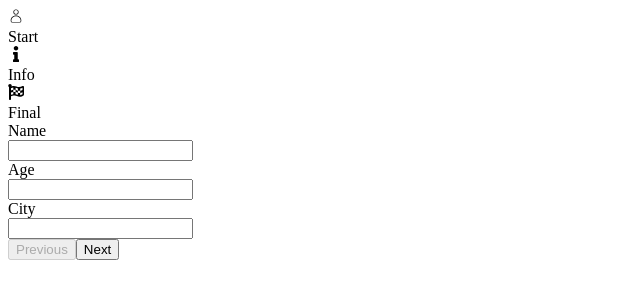
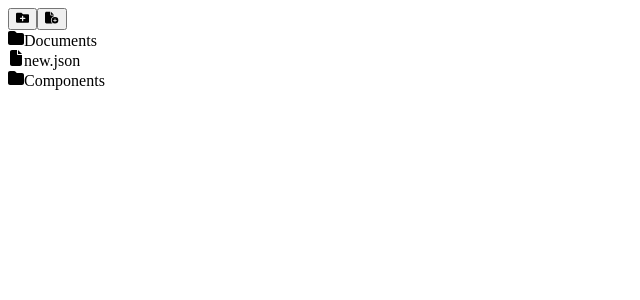
Before and after one commit to dodomyg/React_Quests, a React (Create React App) app: page / in a window 1280 px wide. Shown: the top 300 px of the page, without its empty margins (0-640 px from the left). Built offline with nearby package versions, Linux system fonts and the light colour scheme.

Commit message:
feat : Nested folders.

```diff
--- a/src/App.js
+++ b/src/App.js
@@ -43,7 +43,8 @@ import Deb from "./hooks/debounce/Deb";
 import AllFileUpload from "./hooks/AllFileUpload";
 import UserAutoComplete from "./hooks/UserAutoComplete";
 import ResponsiveHeader from "./hooks/ResponsiveHeader";
-import Main from "./hooks/StepForm/Main";
+import Main from "./hooks/Folders/Main";
+// import Main from "./hooks/StepForm/Main";
 // const LazyLoadingComponent = React.lazy(() =>
 //   import("../src/hooks/LazyLoading")
 // );
@@ -121,7 +122,8 @@ const App = () => {
       {/* <UserAutoComplete/> */}
       {/* <ResponsiveHeader/> */}
       {/* <Main/> */}
-      <Main/>
+      {/* <Main/> */}
+      <Main />
     </div>
   );
 };
--- /dev/null
+++ b/src/hooks/Folders/Child.jsx
@@ -0,0 +1,39 @@
+import { useEffect, useState } from "react";
+import { FaFile, FaFolder } from "react-icons/fa6";
+
+const Child = ({ child, step, setData, file, setFile, setFolder, folder }) => {
+  const [openFolder, setOpenFolder] = useState(false);
+
+  const renderchild = (child, step) => {
+    if (child?.children?.length > 0) {
+      return child?.children?.map((i) => {
+        return <Child key={i?.name} step={step + 1} child={i} />;
+      });
+    }
+    return null;
+  };
+
+  return (
+    <div style={{ marginLeft: `${step * 20}px` }}>
+      {child?.isFolder ? (
+        <div>
+          <div
+            onClick={() => setOpenFolder(!openFolder)}
+            className="flex items-center gap-2"
+          >
+            <FaFolder />
+            {child?.name}
+          </div>
+          {openFolder && renderchild(child, step)}
+        </div>
+      ) : (
+        <div className="flex items-center gap-2">
+          <FaFile />
+          {child?.name}
+        </div>
+      )}
+    </div>
+  );
+};
+
+export default Child;
--- /dev/null
+++ b/src/hooks/Folders/Main.jsx
@@ -0,0 +1,41 @@
+import React, { useState } from "react";
+import jsonData from "./data.json";
+import { FaFolderPlus } from "react-icons/fa";
+import { FaFileCirclePlus } from "react-icons/fa6";
+import Child from "./Child";
+
+const Main = () => {
+  const [data, setData] = useState(jsonData);
+
+  const [file, setFile] = useState({});
+  const [folder, setFolder] = useState({});
+
+  const step = 0
+
+  return (
+    <div className="m-5 p-2">
+      <div className="flex items-center gap-2 mb-3">
+        <button>
+          <FaFolderPlus />
+        </button>
+        <button>
+          <FaFileCirclePlus />
+        </button>
+      </div>
+      <div className="w-full cursor-pointer">
+        {jsonData?.length > 0 &&
+          jsonData?.map((i) => (
+            <div key={i?.name}>
+              {
+                <div className="flex items-center gap-2">
+                  <Child file={file} folder={folder} setFile={setFile} setFolder={setFolder} setData={setData} step={step} child={i} />
+                </div>
+              }
+            </div>
+          ))}
+      </div>
+    </div>
+  );
+};
+
+export default Main;
--- /dev/null
+++ b/src/hooks/Folders/data.json
@@ -0,0 +1,46 @@
+[
+  {
+    "name": "Documents",
+    "isFolder": true
+  },
+  {
+    "name": "new.json",
+    "isFolder": false
+  },
+  {
+    "name": "Components",
+    "isFolder": true,
+    "children": [
+      {
+        "name": "Button.js",
+        "isFolder": false
+      },
+      {
+        "name": "Input.js",
+        "isFolder": false
+      },
+      {
+        "name": "Select.js",
+        "isFolder": false
+      },
+      {
+        "name": "Styles",
+        "isFolder": true,
+        "children": [
+          {
+            "name": "Button.css",
+            "isFolder": false
+          },
+          {
+            "name": "Input.css",
+            "isFolder": false
+          },
+          {
+            "name": "Select.css",
+            "isFolder": false
+          }
+        ]
+      }
+    ]
+  }
+]
```
